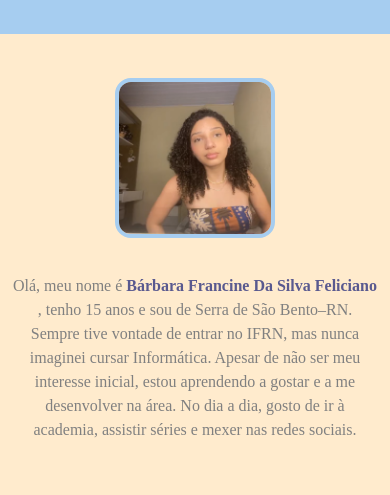
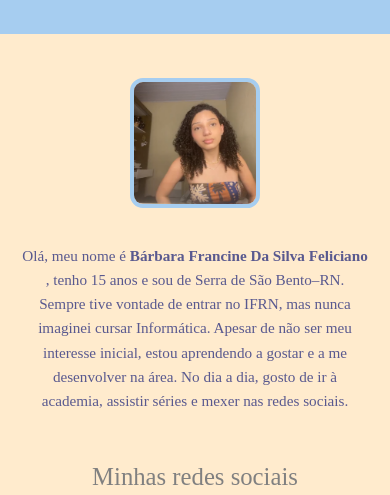
Before and after one commit to ffrancine-wq/AutoriaWeb, a plain HTML site: page Trabalho Terceira Etapa/index.html in a window 390 px wide. Shown: the part 89-584 px from the top of the page. Drawn offline with nearby package versions, Linux system fonts and the light colour scheme.

Commit message:
modificando

```diff
--- a/Trabalho Terceira Etapa/index.html
+++ b/Trabalho Terceira Etapa/index.html
@@ -24,9 +24,14 @@
         color: rgb(89, 89, 143);
     }
 
-     .apresentacao{
+     p#apresentacao{
         color:  rgb(89, 89, 143);
+        font-size: 1.1rem;
+        max-width: 700px;
+        margin: 0 auto;
+        line-height: 1.6;
     }
+
 
      .redes {
        background-color: transparent;
@@ -62,12 +67,50 @@
     }
 
 
+       /* Tablets */
+    @media (max-width: 768px) {
+      header h1 {
+        font-size: 2.2rem;
+      }
+
+      p#apresentacao {
+        font-size: 1rem;
+        padding: 0 15px;
+      }
+
+      img#foto {
+        width: 150px;
+        height: 150px;
+      }
+
+      .social-icons img {
+        width: 45px;
+      }
+    }
+
+    /* Celulares */
     @media (max-width: 576px) {
       header h1 {
         font-size: 1.8rem;
       }
+
+      img#foto {
+        width: 130px;
+        height: 130px;
+      }
+
       .social-icons img {
         width: 40px;
+        margin: 8px;
+      }
+
+      p#apresentacao {
+        font-size: 0.95rem;
+        padding: 0 10px;
+      }
+
+      table {
+        font-size: 0.9rem;
       }
     }
 
@@ -95,8 +138,8 @@
 
     <!--essa parte eu listo sites que gosto de acessar-->
      <!--subtitulo sobre as minhas redes sociais-->
-     <section class="text-center mt-5 ">
-     <h2>sites que eu gosto de acessar</h2>
+     <section class="text-center m-5 ">
+     <h2> Minhas redes sociais </h2>
      <ul class="d-flex justify-content-center list-unstyled flex-wrap gap-3 mt-3">
         <li>
             <!--link para o tiktok com imagem-->
```
